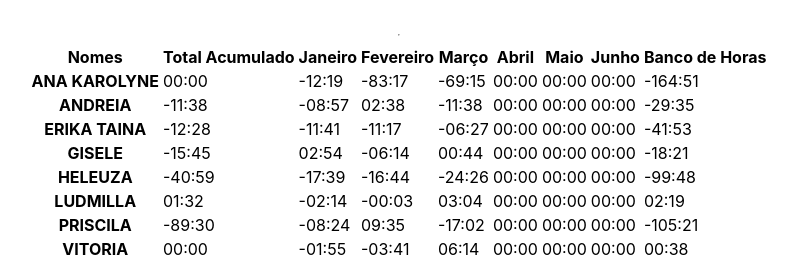
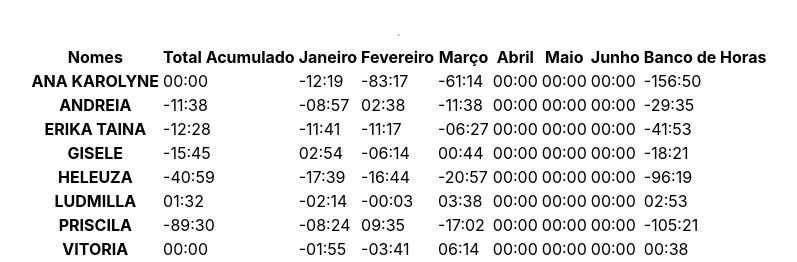
Before and after one commit to samucarv/dgimplantes, a Next.js app: page / in a window 1280 px wide. Shown: the part 315-577 px from the top of the page, without its empty margins (241-1038 px from the left). Built offline with nearby package versions, Linux system fonts and the light colour scheme.

Commit message:
marco.3.3

```diff
--- a/pages/index.js
+++ b/pages/index.js
@@ -61,11 +61,11 @@ export default function Home() {
               <td> 00:00 </td>
               <td class="text-danger">-12:19</td>
               <td class="text-danger">-83:17</td>
-              <td class="text-danger">-69:15</td>
+              <td class="text-danger">-61:14</td>
               <td>00:00</td>
               <td>00:00</td>
               <td>00:00</td>
-              <td class="text-danger">-164:51</td>
+              <td class="text-danger">-156:50</td>
             </tr>
 
             <tr>
@@ -117,11 +117,11 @@ export default function Home() {
               <td class="text-danger">-40:59</td>
               <td class="text-danger">-17:39</td>
               <td class="text-danger">-16:44</td>
-              <td class="text-danger">-24:26</td>
+              <td class="text-danger">-20:57</td>
               <td>00:00</td>
               <td>00:00</td>
               <td>00:00</td>
-              <td class="text-danger">-99:48</td>
+              <td class="text-danger">-96:19</td>
             </tr>
 
             <tr>
@@ -131,11 +131,11 @@ export default function Home() {
               <td class="text-success">01:32</td>
               <td class="text-danger">-02:14</td>
               <td class="text-danger">-00:03</td>
-              <td class="text-success">03:04</td>
+              <td class="text-success">03:38</td>
               <td>00:00</td>
               <td>00:00</td>
               <td>00:00</td>
-              <td class="text-success">02:19</td>
+              <td class="text-success">02:53</td>
             </tr>
 
             <tr>
```
